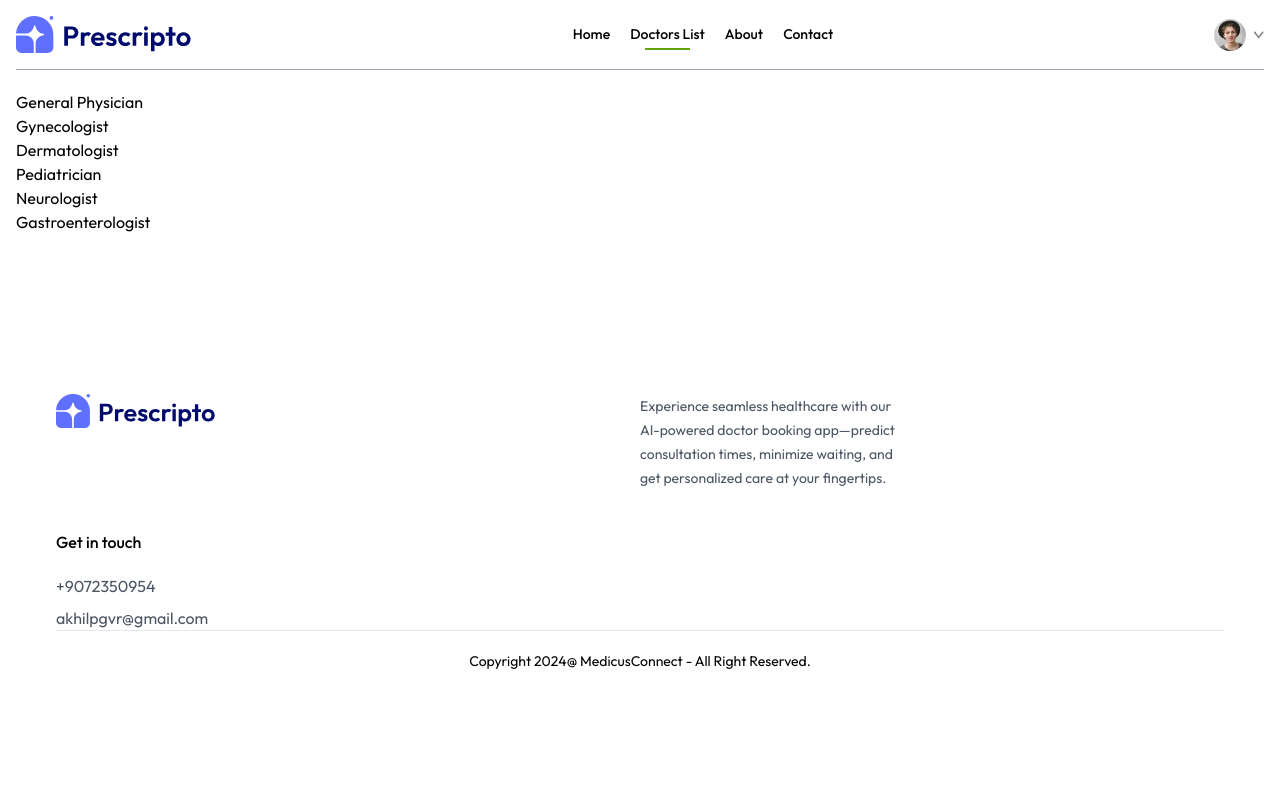
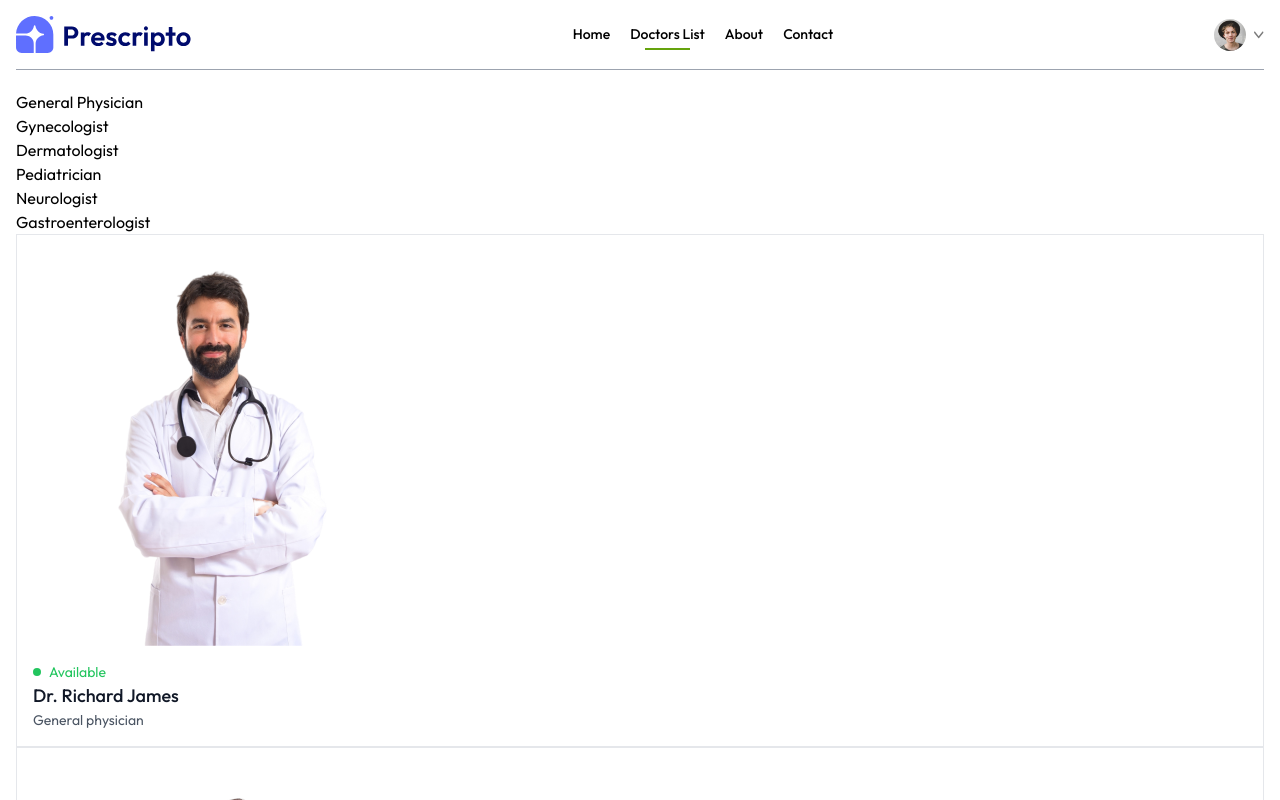
Before and after one commit to akhilpgvr/medicusConnect, a React (Vite) app: page /doctors in a window 1280 px wide. Shown: the top 800 px of the page. Built offline with nearby package versions, Linux system fonts and the light colour scheme.

Commit message:
added sample doctors list

```diff
--- a/src/context/AppContext.jsx
+++ b/src/context/AppContext.jsx
@@ -11,7 +11,7 @@ const AppContextProvider = (props) => {
     }
 
     return(
-        <AppContext.Provider>
+        <AppContext.Provider value={value}>
             {props.children}
         </AppContext.Provider>
     )
--- a/src/main.jsx
+++ b/src/main.jsx
@@ -9,5 +9,5 @@ createRoot(document.getElementById('root')).render(
     <AppContextProvider>
       <App />
     </AppContextProvider>
-  </BrowserRouter>,
+  </BrowserRouter>
 )
--- a/src/pages/Doctors.jsx
+++ b/src/pages/Doctors.jsx
@@ -1,15 +1,27 @@
-import React, { useContext, useState } from 'react'
-import { useParams } from 'react-router-dom'
+import React, { useContext, useEffect, useState } from 'react'
+import { Navigate, useParams } from 'react-router-dom'
 import { AppContext } from '../context/AppContext';
 
 const Doctors = () => {
 
   const {speciality} = useParams()
 
-  console.log(speciality);
+  const[filterDoc, setFilterDoc] = useState([])
 
-  // const{doctors} = useContext(AppContext)
-  // const[filterDoc, setFilterDoc] = useState([])
+  const{doctors} = useContext(AppContext)
+
+  const applyFilter = () => {
+    if(speciality) {
+      setFilterDoc(doctors.filter(doc => doc.speciality === speciality))
+    }
+    else {
+      setFilterDoc(doctors)
+    }
+  }
+
+useEffect(()=> {
+  applyFilter()
+}),[doctors, speciality]
 
   return (
 
@@ -25,7 +37,18 @@ const Doctors = () => {
 
       <div>
         {
-          // filterDoc.map()
+          filterDoc.map((item, index)=>(
+            <div onClick={()=> navigate(`/appointment/${item.id}`)} className='border'>
+              <img src={item.image} alt="" />
+              <div className='p-4'>
+                <div className='flex items-center gap-2 text-sm text-center text-green-500'>
+                  <p className='w-2 h-2 bg-green-500 rounded-full'></p><p>Available</p>
+                </div>
+                <p className='text-gray-900 text-lg font-medium'>{item.name}</p>
+                <p className='text-gray-600 text-sm'>{item.speciality}</p>
+              </div>
+            </div>
+          ))
         }
       </div>
     </div>
```
